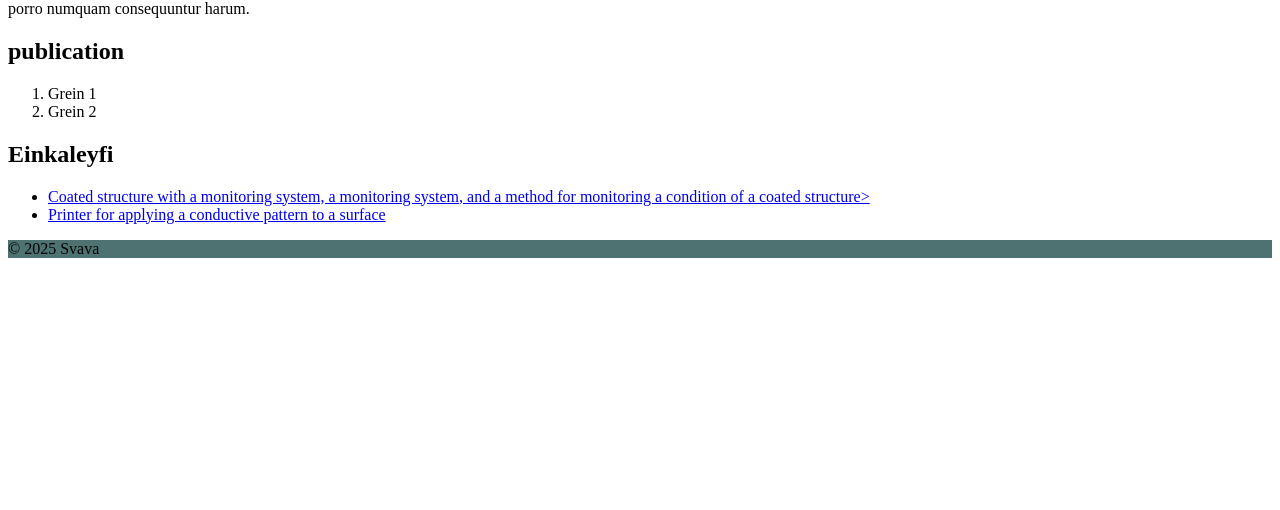
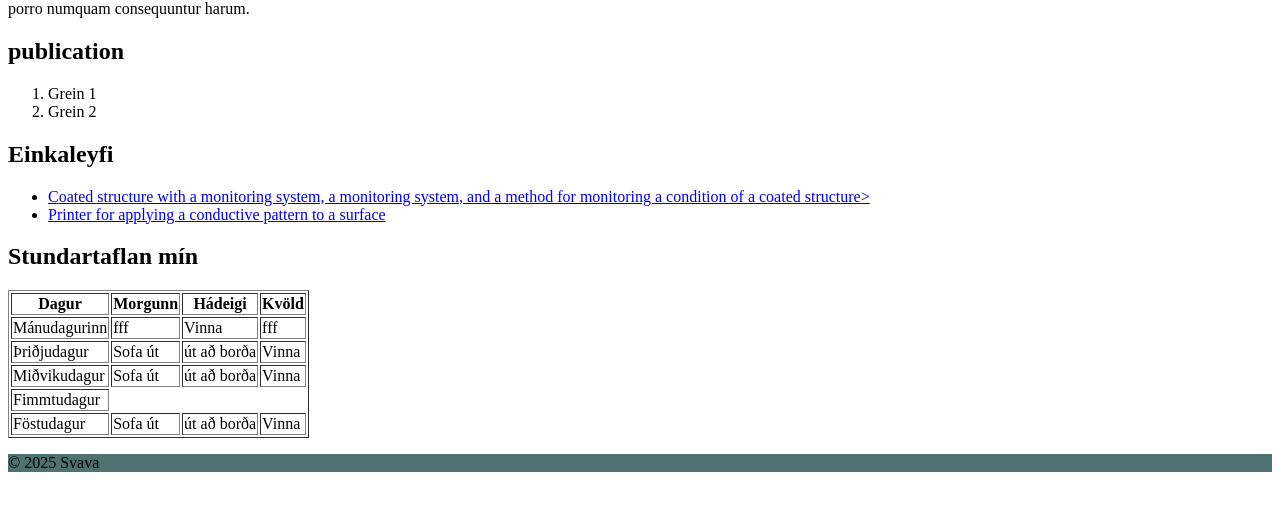
Before and after one commit to SvavaDa/Heimaverkenfi, a plain HTML site: page index.html in a window 1280 px wide. Shown: the part 116-626 px from the top of the page. Drawn offline with Linux system fonts and the light colour scheme.

Commit message:
Bætur 3

```diff
--- a/index.html
+++ b/index.html
@@ -42,6 +42,47 @@
         </div>
 
     </section>
+    <section>
+      <h2>Stundartaflan mín</h2>
+        <table border="1">
+          <tr>
+            <th>Dagur</th>
+            <th>Morgunn</th>
+            <th>Hádeigi</th>
+            <th>Kvöld</th>
+          </tr>
+          <tr>
+            <td>Mánudagurinn</td>
+            <td>fff</td>
+            <td>Vinna</td>
+            <td>fff</td>
+          </tr>
+          <tr>
+            <td>Þriðjudagur</td>
+            <td>Sofa út</td>
+            <td>út að borða</td>
+            <td>Vinna</td>
+          </tr>
+
+          <tr>
+            <td>Miðvikudagur</td>
+            <td>Sofa út</td>
+            <td>út að borða</td>
+            <td>Vinna</td>
+          </tr>
+
+          <tr>
+            <td>Fimmtudagur</td>
+          </tr>
+
+          <tr>
+            <td>Föstudagur</td>
+            <td>Sofa út</td>
+            <td>út að borða</td>
+            <td>Vinna</td>
+          </tr>
+        </table>
+    </section>
         <footer>
       <p class="footertext">&copy 2025 Svava</p>
     </footer>
```
